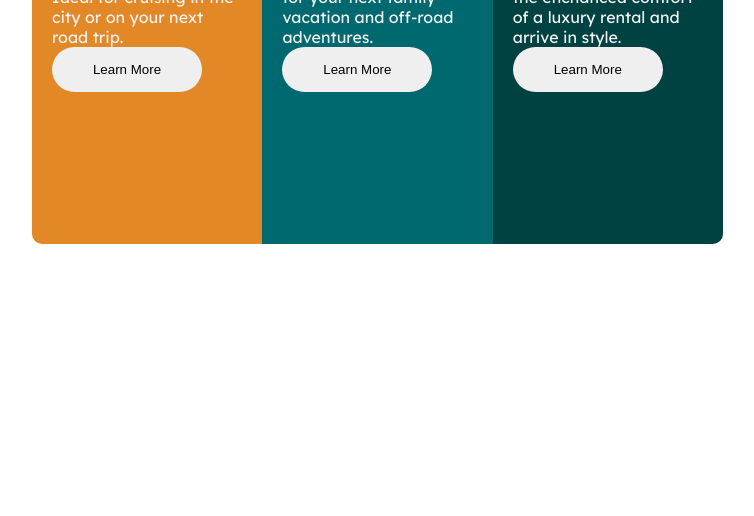
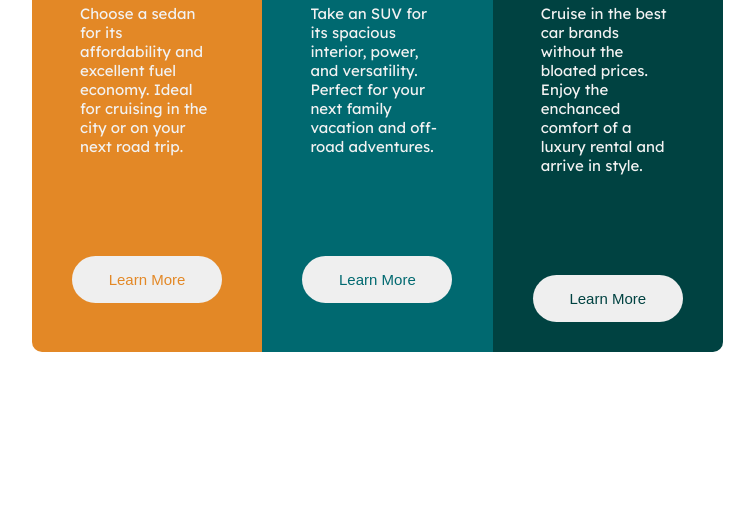
Before and after one commit to amycym/3-columns-preview-card, a plain HTML site: page index.html in a window 1280 px wide. Shown: the part 284-800 px from the top of the page, without its empty margins (224-978 px from the left). Drawn offline with Linux system fonts and the light colour scheme.

Commit message:
flex-complete
This is complete for flex layout, but I haven't adjust the @media

```diff
--- a/index.html
+++ b/index.html
@@ -24,8 +24,8 @@
             <div class="content">
                 <p>Choose a sedan for its affordability and excellent fuel economy. Ideal for cruising in the city or on your next road trip.</p>
             </div>
-            <div class="button">
-                <button>Learn More</button>
+            <div>
+                <button class="orange-button">Learn More</button>
             </div>
         </div>
         <div class="cyan-card">
@@ -38,8 +38,8 @@
             <div class="content">
                 <p>Take an SUV for its spacious interior, power, and versatility. Perfect for your next family vacation and off-road adventures.</p>
             </div>
-            <div class="button">
-                <button>Learn More</button>
+            <div>
+                <button class="cyan-button">Learn More</button>
             </div>
         </div>
         <div class="darkcyan-card">
@@ -52,8 +52,8 @@
             <div class="content">
                 <p>Cruise in the best car brands without the bloated prices. Enjoy the enchanced comfort of a luxury rental and arrive in style.</p>
             </div>
-            <div class="button">
-                <button>Learn More</button>
+            <div>
+                <button class="darkcyan-button">Learn More</button>
             </div>
         </div>
     </div>
--- a/style.css
+++ b/style.css
@@ -9,33 +9,31 @@
 
 body{
     margin: 10% 20% 0;
+    display: flex;
 }
 
 .card-layout{
     display: flex;
     flex-wrap: wrap;
-    height: 400px;
+    flex-grow: 1;
+    height: 450px;
+    width: 1000px;
 }
 
 .card-layout > * {
-    /* flex-flow: 1; */
     flex-basis: 30%;
-    padding: 20px;
+    padding: 30px;
 }
 
 img{
     width: 50px;
     height: 30px;
+    margin: 10px;
 }
 
 .orange-card{
     background: hsl(31, 77%, 52%);
     border-radius: 10px 0 0 10px;
-    /* flex-wrap: wrap;
-    display: flex;
-    justify-content: space-evenly;
-    align-items: center;
-    align-content: center; */
 }
 
 .cyan-card{
@@ -49,14 +47,17 @@ img{
 
 h2, p {
     color: hsl(0, 0%, 95%);
+    margin: 20px 18px 10px;
 }
 
 h2{
     font-family: 'Big Shoulders Display', sans-serif;
+    font-size: 30px;
 }
 
 p{
     font-family: 'Lexend Deca', sans-serif;
+    font-size: 15px;
 }
 
 button{
@@ -65,4 +66,18 @@ button{
     width: 150px;
     border: none;
     cursor: pointer;
+    margin: 90px 10px 0;
+    font-size: 15px;
 }
+
+.orange-button{
+    color: hsl(31, 77%, 52%);
+}
+
+.cyan-button{
+    color: hsl(184, 100%, 22%);
+}
+
+.darkcyan-button{
+    color: hsl(179, 100%, 13%);
+}
```
